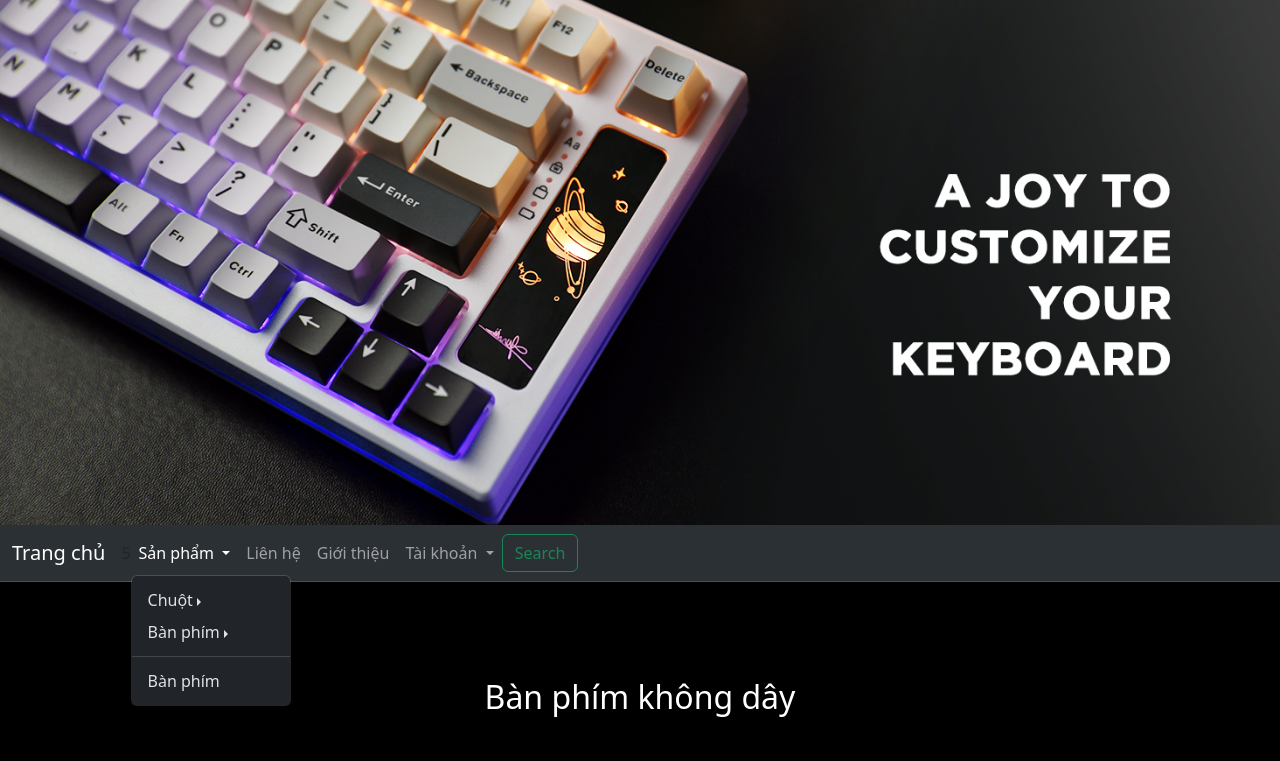
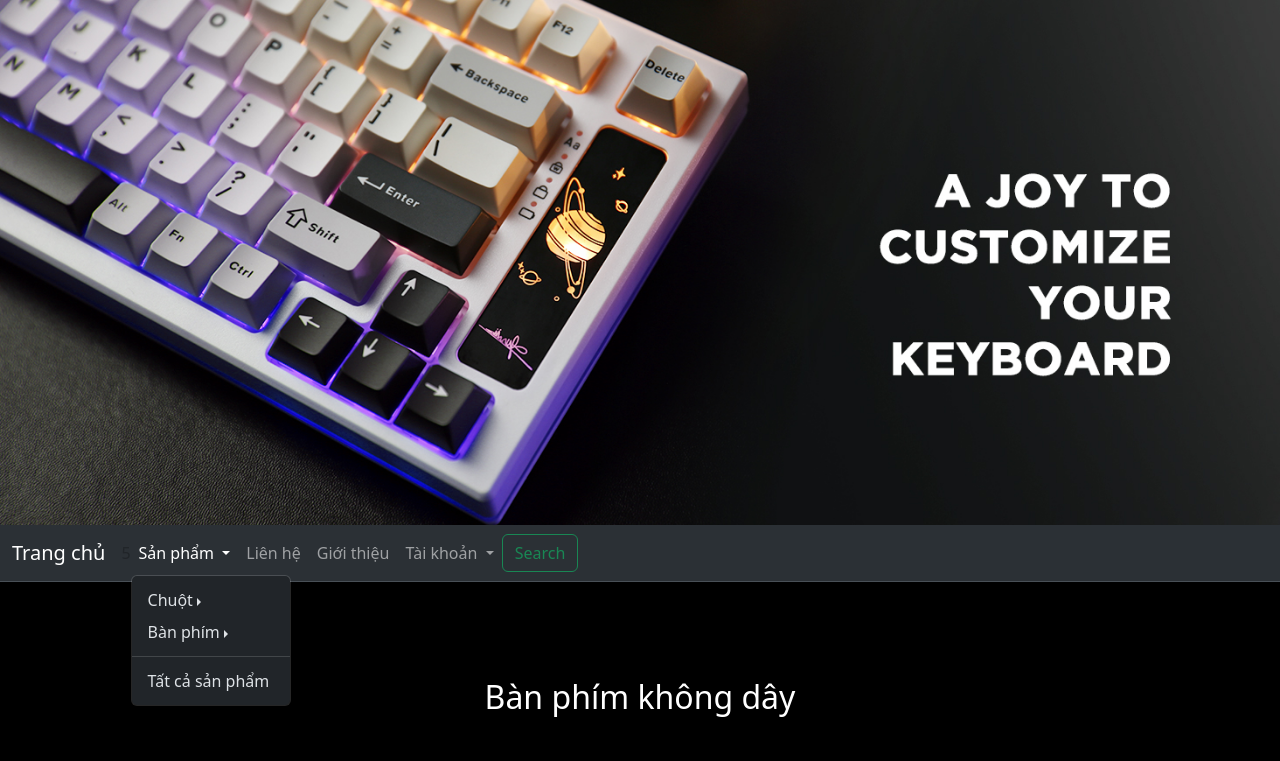
Before and after one commit to khoa0z0x0z/CuoiKy-1, a plain HTML site: page 0phimkhongday.html in a window 1280 px wide. Both pictures are taken after a click on the button "Sản phẩm". Shown: the top 761 px of the page. Drawn offline with nearby package versions, Linux system fonts and the light colour scheme.

Commit message:
Update 0phimkhongday.html

```diff
--- a/0phimkhongday.html
+++ b/0phimkhongday.html
@@ -52,7 +52,7 @@
                     </ul>
                   </li>
                   <li><hr class="dropdown-divider"></li>
-                  <li><a class="dropdown-item" href="0tatcasanpham.html">Bàn phím</a></li>
+                  <li><a class="dropdown-item" href="0tatcasanpham.html">Tất cả sản phẩm</a></li>
                 </ul>
               </li>
               <li class="nav-item">
```
